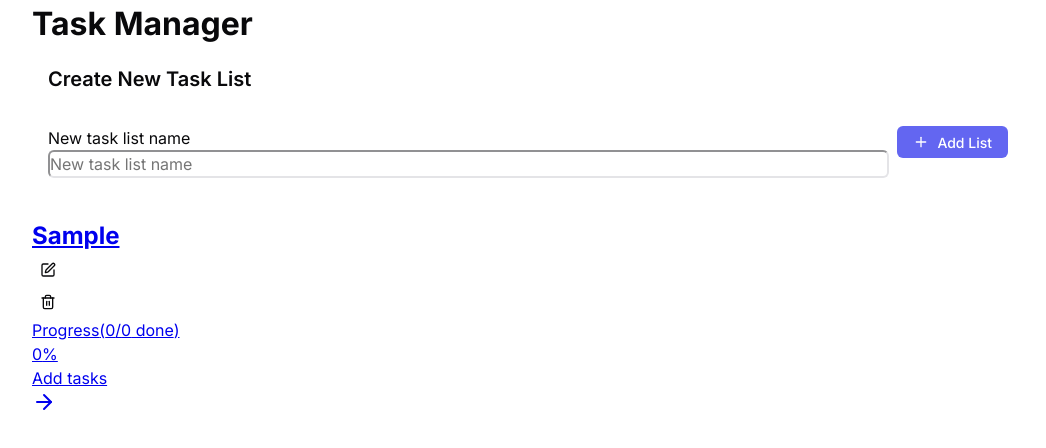
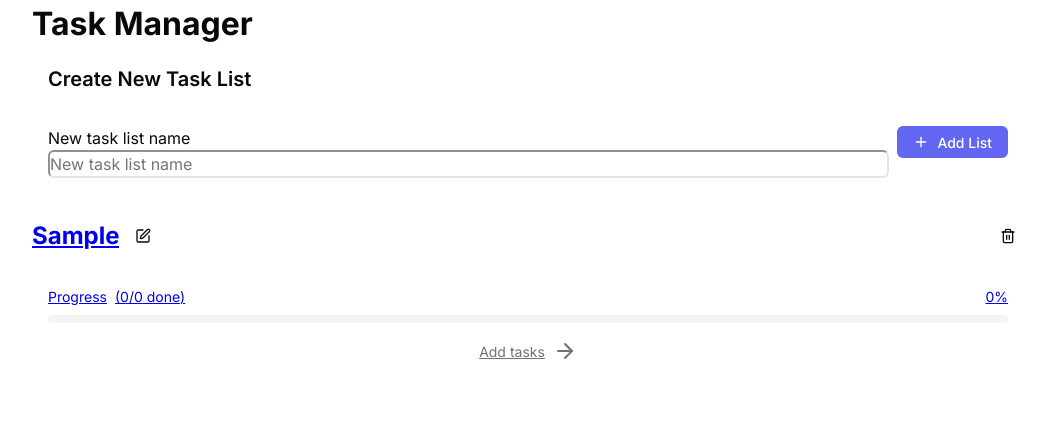
Before and after one commit to aleksiliu/task-manager, a Next.js app: page / in a window 1280 px wide. Both pictures are taken after typing "Sample" into the empty fields and a click on the button "Add List". Shown: the top 448 px of the page, without its empty margins (112-1158 px from the left). Built offline with nearby package versions, Linux system fonts and the light colour scheme.

Commit message:
Edit task item and preview

```diff
--- /dev/null
+++ b/features/task-list/task-list-preview.module.css
@@ -0,0 +1,95 @@
+.preview {
+    margin-bottom: var(--space-4);
+    transition: var(--transition-all);
+  }
+
+  .preview:hover {
+    box-shadow: 0 4px 6px rgba(0, 0, 0, 0.1);
+  }
+
+  .preview__header {
+    display: flex;
+    flex-direction: row;
+    align-items: center;
+    justify-content: space-between;
+    padding-bottom: var(--space-2);
+  }
+
+  .preview__edit {
+    display: flex;
+    flex-grow: 1;
+    flex-direction: column;
+    gap: var(--space-2);
+  }
+
+  .preview__edit-group {
+    display: flex;
+    align-items: center;
+    gap: var(--space-2);
+  }
+
+  .preview__title {
+    max-width: 200px;
+    overflow: hidden;
+    text-overflow: ellipsis;
+    white-space: nowrap;
+  }
+
+  .preview__title-link:hover {
+    opacity: 0.8;
+  }
+
+  .preview__content {
+    padding: var(--space-6) var(--space-4);
+  }
+
+  .preview__progress {
+    margin-bottom: var(--space-1);
+  }
+
+  .preview__progress-text {
+    display: flex;
+    align-items: center;
+    justify-content: space-between;
+    font-size: 0.875rem;
+  }
+
+  .preview__progress-bar {
+    margin-top: var(--space-2);
+    height: var(--space-2);
+    width: 100%;
+    overflow: hidden;
+    border-radius: 9999px;
+    background-color: var(--secondary);
+  }
+
+  .preview__progress-fill {
+    height: 100%;
+    background-color: var(--primary);
+    transition: var(--transition-all);
+  }
+
+  .preview__footer {
+    margin-top: var(--space-4);
+    display: flex;
+    align-items: center;
+    justify-content: center;
+  }
+
+  .preview__link {
+    display: flex;
+    align-items: center;
+    gap: var(--space-2);
+    font-size: 0.875rem;
+    color: var(--muted-foreground);
+  }
+
+  .preview__link:hover {
+    color: var(--foreground);
+  }
+
+  @media (min-width: 640px) {
+    .preview__title {
+      max-width: none;
+    }
+  }
--- a/features/task-list/task-list-preview.tsx
+++ b/features/task-list/task-list-preview.tsx
@@ -6,9 +6,10 @@ import Link from 'next/link';
 import { Button } from '@/components/ui/button';
 import { Card, CardHeader, CardTitle } from '@/components/ui/card';
 import { Input } from '@/components/ui/input';
-import { TASK_CONSTRAINTS, cn, truncateText } from '@/lib/utils';
+import { TASK_CONSTRAINTS } from '@/lib/utils';
 import { useFormValidation } from '@/hooks/use-form-validation';
 import type { TaskList } from '@/types';
+import styles from './task-list-preview.module.css';
 
 interface TaskListPreviewProps {
   taskList: TaskList;
@@ -41,11 +42,11 @@ export function TaskListPreview({ taskList, onEditName, onDelete, existingNames
   };
 
   return (
-    <Card className='mb-4 transition-all hover:shadow-md'>
-      <CardHeader className='flex flex-row items-center justify-between space-y-0 pb-2'>
+    <Card className={styles.preview}>
+      <CardHeader className={styles.preview__header}>
         {isEditing ? (
-          <div className='flex flex-grow flex-col gap-2'>
-            <div className='flex items-center gap-2'>
+          <div className={styles.preview__edit}>
+            <div className={styles['preview__edit-group']}>
               <label className='sr-only' htmlFor={`edit-list-${taskList.id}`}>
                 Edit list name
               </label>
@@ -63,81 +64,79 @@ export function TaskListPreview({ taskList, onEditName, onDelete, existingNames
                   }
                 }}
                 maxLength={TASK_CONSTRAINTS.LIST_NAME.MAX_LENGTH}
-                className={cn('flex-grow', error && 'border-red-500')}
+                className={error ? styles['preview__input--error'] : ''}
                 aria-invalid={error ? 'true' : 'false'}
               />
               <Button variant='ghost' size='icon' onClick={handleSubmit} aria-label='Save list name'>
-                <Check className='h-4 w-4' />
+                <Check className={styles.button__icon} />
               </Button>
             </div>
             {error && (
-              <p role='alert' className='text-sm text-red-500'>
+              <p role='alert' className={styles.preview__error}>
                 {error}
               </p>
             )}
           </div>
         ) : (
           <>
-            <div className='flex items-center gap-2'>
-              <Link href={`/task/${taskList.id}`} className='hover:opacity-80'>
-                <CardTitle className='max-w-[200px] truncate sm:max-w-none' title={taskList.name}>
-                  {truncateText(taskList.name)}
+            <div className={styles['preview__edit-group']}>
+              <Link href={`/task/${taskList.id}`} className={styles['preview__title-link']}>
+                <CardTitle className={styles.preview__title} title={taskList.name}>
+                  {taskList.name}
                 </CardTitle>
               </Link>
               <Button
                 variant='ghost'
                 size='icon'
                 onClick={() => setIsEditing(true)}
-                className='h-6 w-6 shrink-0'
                 aria-label={`Edit list name: ${taskList.name}`}>
-                <Edit className='h-4 w-4' />
+                <Edit className={styles.button__icon} />
               </Button>
             </div>
-            <div className='flex space-x-2'>
             <Button
               variant='ghost'
               size='icon'
               onClick={() => onDelete(taskList.id)}
               aria-label={`Delete list: ${taskList.name}`}>
-                <Trash2 className='h-4 w-4' />
+              <Trash2 className={styles.button__icon} />
             </Button>
-            </div>
           </>
         )}
       </CardHeader>
 
-      <div className='px-6 pb-4'>
-        <div className='space-y-1'>
-          <Link href={`/task/${taskList.id}`} className='block'>
-            <div className='flex items-center justify-between text-sm'>
-              <div className='flex items-center gap-2'>
-                <span className='text-muted-foreground'>Progress</span>
-                <span className='text-muted-foreground'>
+      <div className={styles.preview__content}>
+        <Link href={`/task/${taskList.id}`}>
+          <div className={styles.preview__progress}>
+            <div className={styles['preview__progress-text']}>
+              <div className={styles['preview__edit-group']}>
+                <span>Progress</span>
+                <span>
                   ({completedTasks}/{totalTasks} done
                   {inProgressTasks > 0 && `, ${inProgressTasks} in doing`})
                 </span>
               </div>
-              <span className='font-medium'>{progress}%</span>
+              <span>{progress}%</span>
             </div>
-            <div className='mt-2 h-2 w-full overflow-hidden rounded-full bg-secondary'>
-              <div className={cn('h-full bg-primary transition-all duration-300')} style={{ width: `${progress}%` }} />
+            <div className={styles['preview__progress-bar']}>
+              <div
+                className={styles['preview__progress-fill']}
+                style={{ width: `${progress}%` }}
+              />
+            </div>
           </div>
         </Link>
-        </div>
 
-        <div className='mt-4 flex items-center justify-center'>
-          <Link
-            href={`/task/${taskList.id}`}
-            className='flex items-center gap-2 text-sm text-muted-foreground hover:text-foreground'>
+        <div className={styles.preview__footer}>
+          <Link href={`/task/${taskList.id}`} className={styles.preview__link}>
             {totalTasks === 0 ? (
               <>
                 Add tasks
-                <ArrowRight className='h-4 w-4' />
+                <ArrowRight className={styles.button__icon} />
               </>
             ) : (
               <>
                 View tasks
-                <ArrowRight className='h-4 w-4' />
+                <ArrowRight className={styles.button__icon} />
               </>
             )}
           </Link>
```
Also changed, not shown: features/task-list/task-item.tsx (+5 -5 lines). Lines whose indentation alone changed are shown as unchanged.
